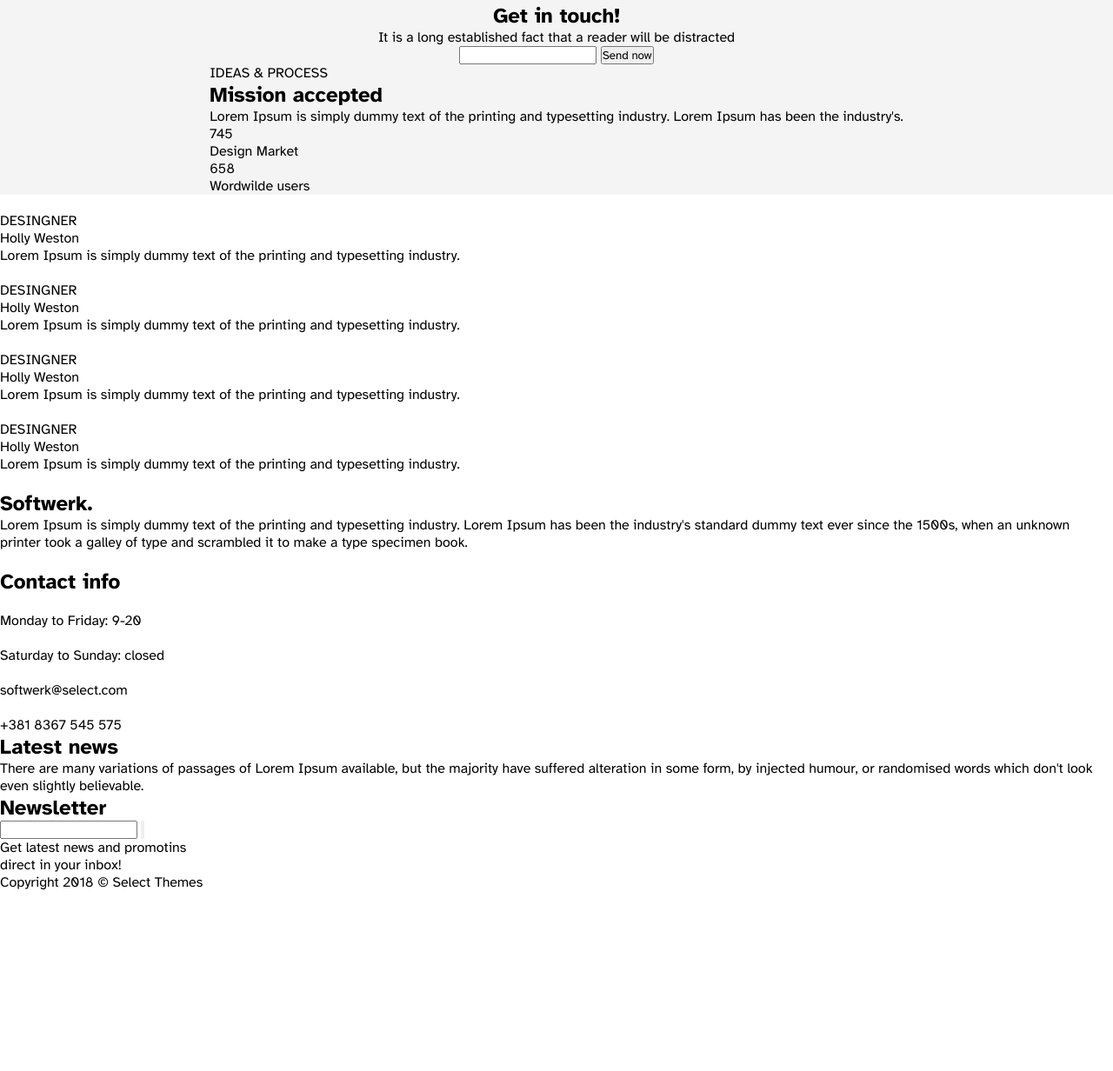
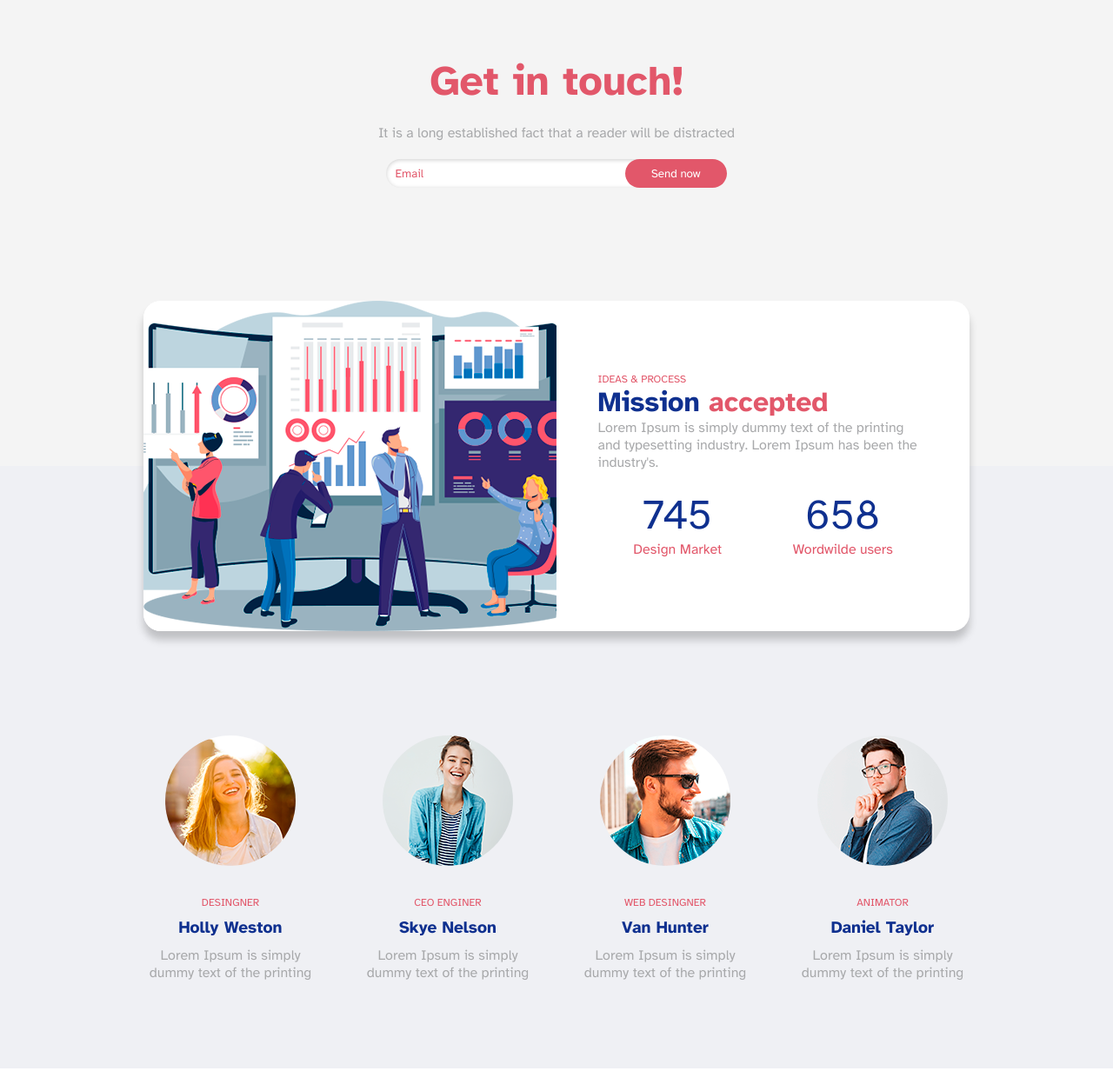
Before and after one commit to danilogomes08/softwerk, a plain HTML site: page index.html in a window 1280 px wide. Shown: the part 2376-3608 px from the top of the page at 87% size. Before the commit the page ends 3401 px from the top, so only its background shows below. Drawn offline with Linux system fonts and the light colour scheme.

Commit message:
finalizado seção team work e brands

```diff
--- a/css/style.css
+++ b/css/style.css
@@ -12,6 +12,20 @@ a {
 li {
     list-style: none;
 }
+
+.container {
+    max-width: 950px;
+    margin: 0 auto;
+    flex-wrap: wrap;
+    align-items: center;
+    display: flex;
+}
+
+.smal-pink {
+    font-size: 0.75rem;
+    color: #e2576a;
+}
+
 
 /* Nav */
 
@@ -48,19 +62,6 @@ nav a:hover {
 }
 
 /* main */
-
-.container {
-    max-width: 950px;
-    margin: 0 auto;
-    flex-wrap: wrap;
-    align-items: center;
-    display: flex;
-}
-
-.main-content div p:nth-child(1) {
-    font-size: 0.75rem;
-    color: #e2576a
-}
 
 .main-content div p:nth-child(3) {
     width: 50%;
@@ -199,17 +200,10 @@ main {
     margin: 20px 0;
 }
 
-.future > div > p:nth-child(1) {
-    font-size: 0.75rem;
-}
 
 .future > div > h2 {
     color: #0f308f;
     font-size: 2rem;
-}
-
-.future > div > p:nth-child(1) {
-    color: #e2576a;
 }
 
 .future > div > p:nth-child(3) {
@@ -248,11 +242,6 @@ main {
     color: #e2576a;
 }
 
-.app > div > p {
-    font-size: 0.75rem;
-    color: #e2576a;
-}
-
 /*seção com formulario */
 
 .bg-touch {
@@ -263,3 +252,132 @@ main {
     flex-direction: column;
     padding-top: 100px;
 }
+
+.get-touch > div:nth-child(2) {
+    background-color:white;
+    position: relative;
+    top: 190px;
+    border-radius: 20px;
+    box-shadow: 0 10px 10px rgba(0,0,0, 0.2);
+}
+
+.get-touch > div:nth-child(1) {
+    text-align: center;
+    position: relative;
+    top: 60px
+}
+
+.get-touch > div > h2 {
+    font-size: 3rem;
+    color: #e2576a;
+}
+
+.get-touch > div > p {
+    color: #a8a9ab;
+    margin: 20px 0;
+}
+
+.get-touch > div > form > input {
+    border-radius: 20px;
+    border: none;
+    padding: 8px 0;
+    width: 300px;
+    box-shadow: inset 0 1px 5px rgba(0,0,0, 0.2);
+    margin-left: 30px;
+}
+
+.get-touch > div > form > button {
+    background-color: #e2576a;
+    border: none;
+    padding: 8px 30px;
+    border-radius: 20px;
+    color: white;
+    position: relative;
+    right: 30px;
+}
+
+.get-touch > div > form > input::placeholder {
+    color: #e2576a;
+    padding-left: 10px;
+}
+
+.get-touch > div > img {
+    border-radius: 20px;
+}
+
+.get-touch > div > div {
+    width: 40%;
+    margin: 0 auto;
+    color: #a8a9ab;
+}
+
+.get-touch > div > div > h2 {
+    font-size: 2rem;
+    color: #0f308f;
+}
+
+.get-touch > div > div > h2 > span {
+    color: #e2576a;
+}
+
+.get-touch > div > div > p:nth-child(3) {
+    margin-bottom: 20px;
+}
+
+.process {
+    display: flex;
+    justify-content: space-around;
+    text-align: center;
+    color: #e2576a ;
+}
+
+.process div p:first-child {
+    font-size: 3rem;
+    color: #0f308f;
+}
+
+/* seção team */
+
+.bg-team {
+    padding-top: 250px;
+    background-color: #eff0f4;
+}
+
+.team {
+    flex-wrap: wrap;
+    justify-content: space-between;
+    margin-top: 30px;
+    padding-bottom: 100px;
+}
+
+.team > div {
+    width: 200px;
+    text-align: center;
+    color:#a8a9ab;
+}
+
+.team > div > img {
+    border-radius: 100px;
+    margin: 30px 0;
+}
+
+.team > div > p:nth-child(3) {
+    margin: 10px 0;
+    color: #0f308f;
+    font-weight: bold;
+    font-size: 1.2rem;
+}
+
+.brands {
+    flex-wrap: wrap;
+    justify-content: space-between;
+    margin: 100px auto;
+}
+
+.footer {
+    justify-content: space-between;
+}
+
+.footer > div {
+    width: 200px;
+}
--- a/index.html
+++ b/index.html
@@ -34,7 +34,7 @@
     <main>
         <div class="container main-content">
             <div>
-                <p>
+                <p class="smal-pink">
                     CEO ENGINER
                 </p>
                 <h1>
@@ -109,7 +109,7 @@
     <section class="future">
         <img src="imagens/future.png" alt="">
         <div>
-            <p>
+            <p class="smal-pink">
                 CEO ENGINER
             </p>
             <h2>
@@ -128,7 +128,7 @@
 
     <section class="container app">
         <div>
-            <p>
+            <p class="smal-pink">
                 CEO ENGINER
             </p>
             <h2>
@@ -165,30 +165,32 @@
 
     <section class="bg-touch">
         <div class="container get-touch">
+            <div>
                 <h2>
                     Get in touch!
                 </h2>
                 <p>
                     It is a long established fact that a reader will be distracted
                 </p>
-            <form action="">
-                <input type="email">
+                <form>
+                    <input type="email" placeholder="Email">
                     <button>Send now</button>
                 </form>
+            </div>
             <div class="container">
-                <img src="" alt="">
+                <img src="imagens/mission02.png" alt="">
                 <div>
-                    <p>
+                    <p class="smal-pink">
                         IDEAS & PROCESS
                     </p>
                     <h2>
-                        Mission accepted
+                        Mission <span>accepted</span>
                     </h2>
                     <p>
                         Lorem Ipsum is simply dummy text of the printing and typesetting industry.
                         Lorem Ipsum has been the industry's.
                     </p>
-                    <div>
+                    <div class="process">
                         <div>
                             <p>
                                 745
@@ -211,75 +213,75 @@
         </div>
     </section>
 
-    <section>
+    <section class="bg-team">
+        <div class="container team">
             <div>
-            <img src="" alt="">
-            <p>
+                <img src="imagens/team01.png" alt="">
+                <p class="smal-pink">
                     DESINGNER
                 </p>
                 <p>
                     Holly Weston
                 </p>
                 <p>
-                Lorem Ipsum is simply dummy text of the printing and typesetting industry.
+                    Lorem Ipsum is simply dummy text of the printing
                 </p>
             </div>
             <div>
-            <img src="" alt="">
-            <p>
-                DESINGNER
+                <img src="imagens/team02.png" alt="">
+                <p class="smal-pink">
+                    CEO ENGINER
                 </p>
                 <p>
-                Holly Weston
+                    Skye Nelson
                 </p>
                 <p>
-                Lorem Ipsum is simply dummy text of the printing and typesetting industry.
+                    Lorem Ipsum is simply dummy text of the printing
                 </p>
             </div>
             <div>
-            <img src="" alt="">
-            <p>
-                DESINGNER
+                <img src="imagens/team03.png" alt="">
+                <p class="smal-pink">
+                    WEB DESINGNER
                 </p>
                 <p>
-                Holly Weston
+                    Van Hunter
                 </p>
                 <p>
-                Lorem Ipsum is simply dummy text of the printing and typesetting industry.
+                    Lorem Ipsum is simply dummy text of the printing
                 </p>
             </div>
             <div>
-            <img src="" alt="">
-            <p>
-                DESINGNER
+                <img src="imagens/team04.png" alt="">
+                <p class="smal-pink">
+                    ANIMATOR
                 </p>
                 <p>
-                Holly Weston
+                    Daniel Taylor
                 </p>
                 <p>
-                Lorem Ipsum is simply dummy text of the printing and typesetting industry.
+                    Lorem Ipsum is simply dummy text of the printing
                 </p>
+            </div>
         </div>
     </section>
 
-    <section>
-        <img src="" alt="">
-        <img src="" alt="">
-        <img src="" alt="">
-        <img src="" alt="">
+    <section class="container brands">
+        <img src="imagens/marcas01.png" alt="">
+        <img src="imagens/marcas02.png" alt="">
+        <img src="imagens/marcas03.png" alt="">
+        <img src="imagens/marcas04.png" alt="">
     </section>
 
     <footer>
-        <div class="footer">
+        <div class="footer container">
             <div>
                 <h2>
                     Softwerk.
                 </h2>
                 <p>
                     Lorem Ipsum is simply dummy text of the printing and typesetting industry.
-                    Lorem Ipsum has been the industry's standard dummy text ever since the 1500s,
-                    when an unknown printer took a galley of type and scrambled it
-                    to make a type specimen book.
+                    Lorem Ipsum has been the industry's
                 </p>
                 <div>
                     <img src="" alt="">
@@ -325,8 +327,7 @@
                 </h2>
                 <div>
                     There are many variations of passages of Lorem Ipsum available,
-                    but the majority have suffered alteration in some form, by injected humour,
-                    or randomised words which don't look even slightly believable.
+                    but the majority have suffered alteration in some form
                 </div>
             </div>
             <div>
```
Also changed, not shown: imagens/10.png (added), imagens/13.png (added), imagens/marcas01.png (added), imagens/marcas02.png (added), imagens/marcas03.png (added), imagens/marcas04.png (added), imagens/team01.png (added), imagens/team02.png (added), imagens/team03.png (added), imagens/team04.png (added), 2 other files. Lines whose indentation alone changed are shown as unchanged.
